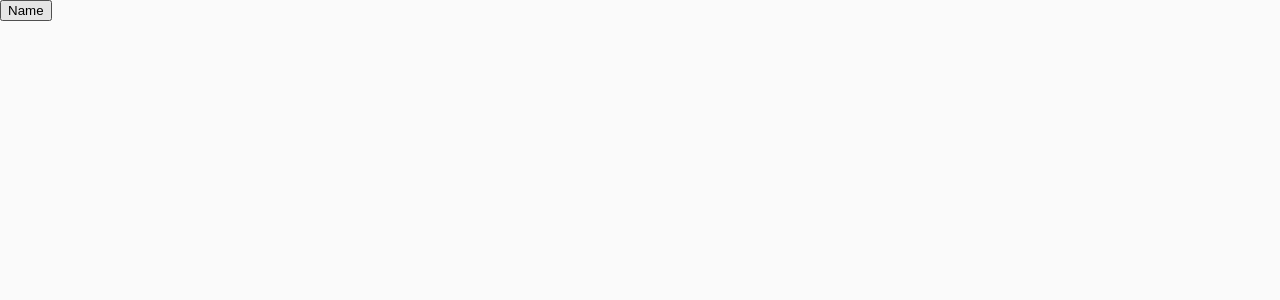
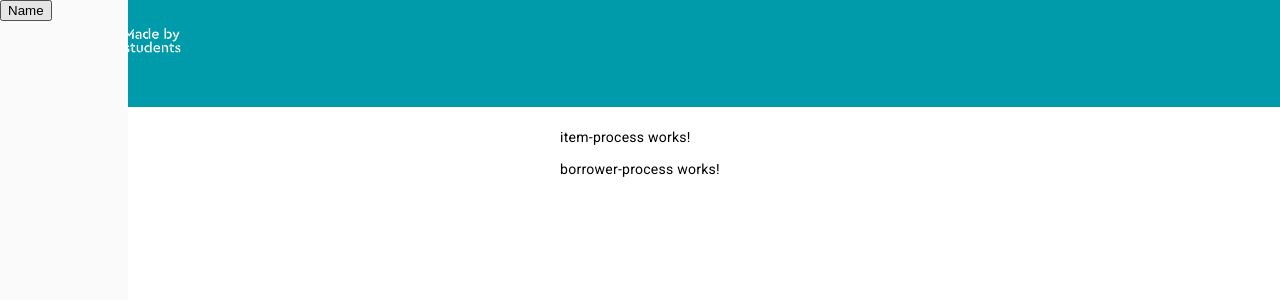
Before and after one commit to DavidHlavacek/material-reservation-system, an Angular app: page / in a window 1280 px wide. Shown: the top 300 px of the page. Built offline with nearby package versions, Linux system fonts and the light colour scheme.

Commit message:
fixed sidebar

```diff
--- a/src/app/components/sidebar/sidebar.component.css
+++ b/src/app/components/sidebar/sidebar.component.css
@@ -4,4 +4,5 @@
   bottom: 0;
   left: 0;
   right: 0;
+  width: 10%;
 }
```
